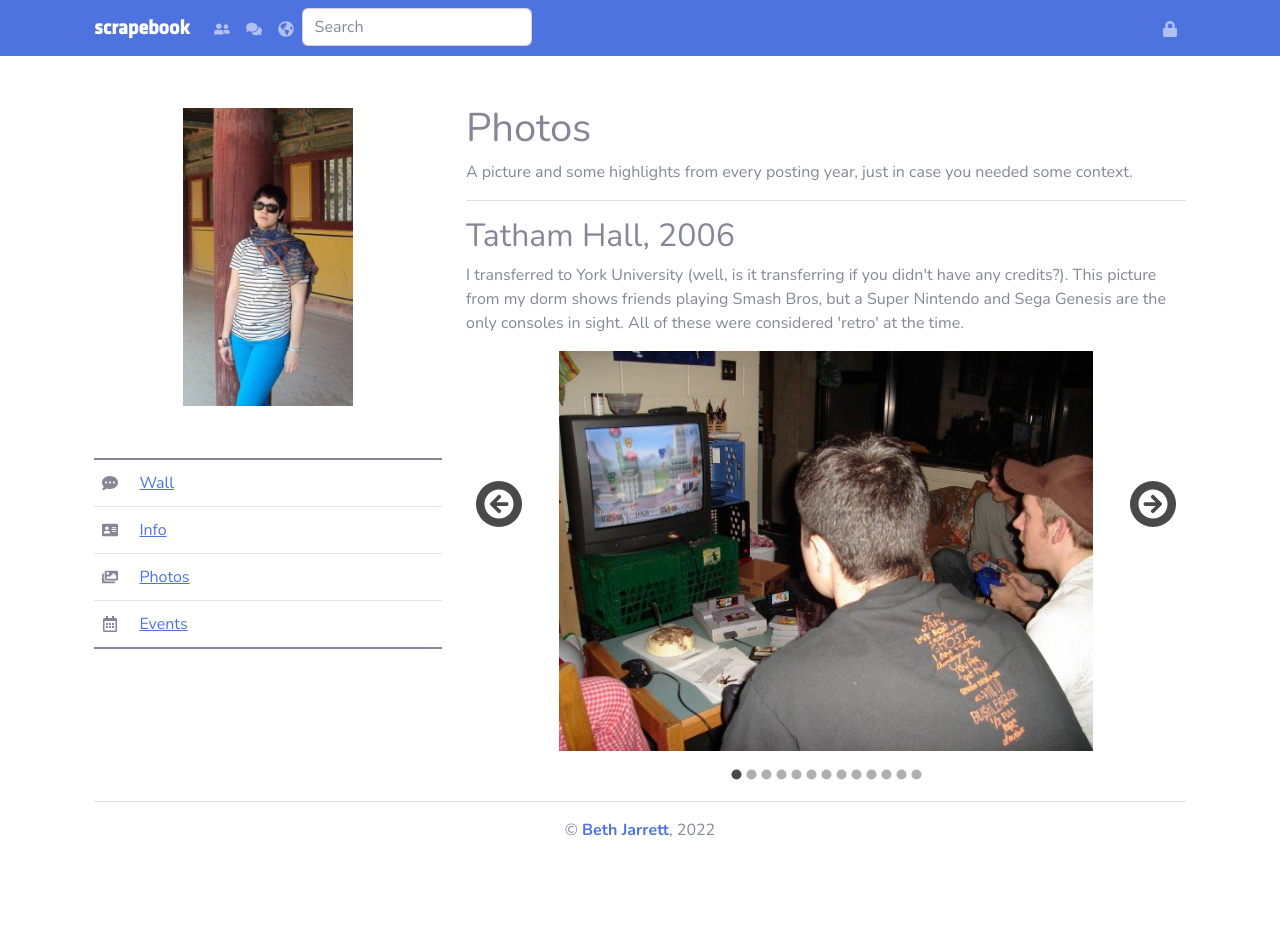
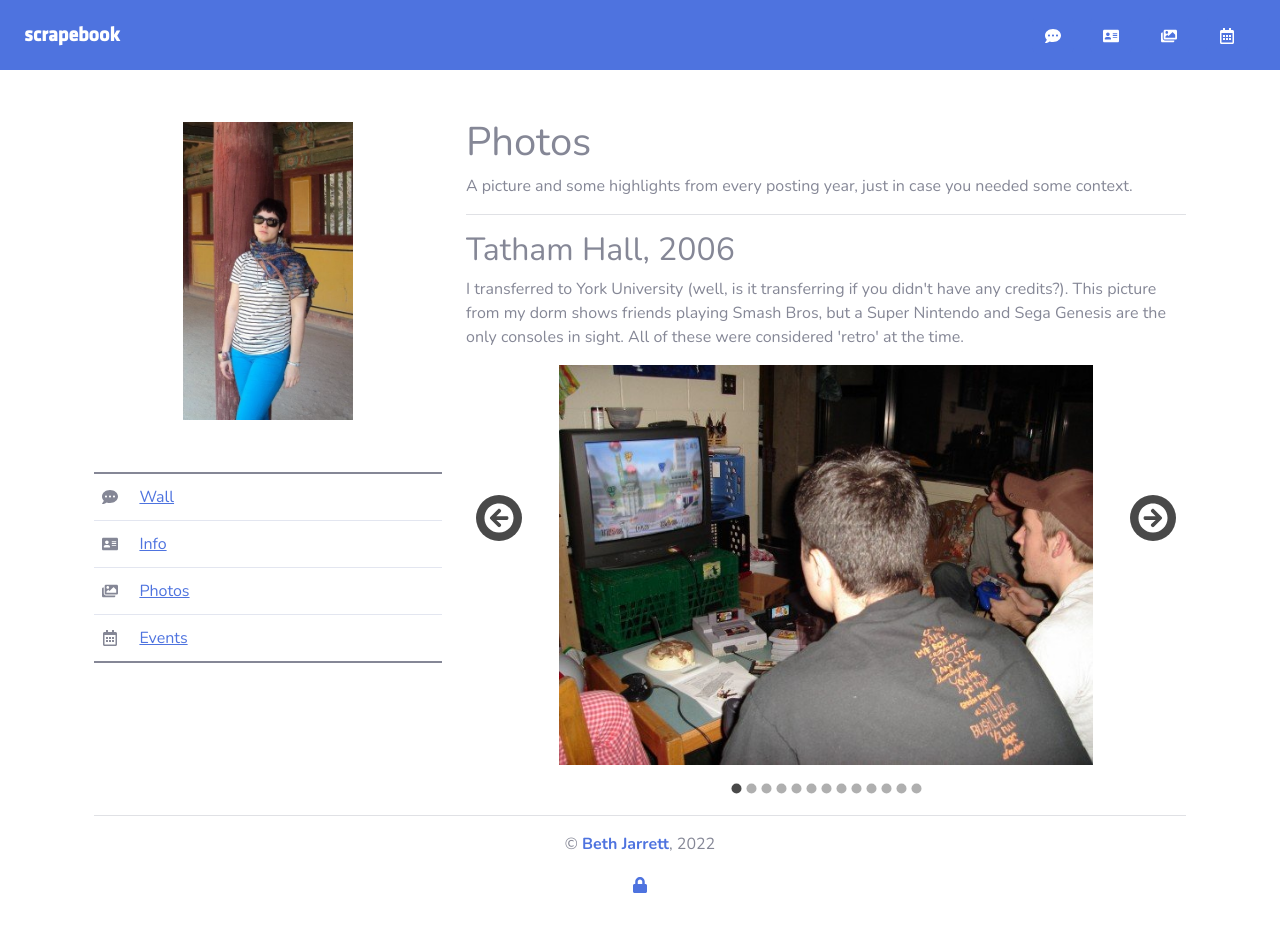
Before and after one commit to bethjarrett/capstone_frontend, a React (Create React App) app: page /photos in a window 1280 px wide. Shown: the top 932 px of the page. Before the commit the page ends 866 px from the top, so only its background shows below. Built offline with nearby package versions, Linux system fonts and the light colour scheme.

Commit message:
updated navbar, footer

```diff
--- a/src/components/Footer/Footer.js
+++ b/src/components/Footer/Footer.js
@@ -1,10 +1,12 @@
 import React from 'react'
+import { FaLock } from 'react-icons/fa';
 
 const Footer = () => {
   return (
     <div className='text-center pb-4 container'>
       <hr />
-      &#169; <a href="https://bethjarrett.ca/">Beth Jarrett</a>, 2022
+      <p>&#169; <a href="https://bethjarrett.ca/">Beth Jarrett</a>, 2022</p>
+      <p><a href="/login"><FaLock /></a></p>
     </div>
   )
 }
--- a/src/components/Navigation/Navigation.js
+++ b/src/components/Navigation/Navigation.js
@@ -1,24 +1,18 @@
 import React from 'react';
 
-import {Link} from "react-router-dom";
-import { FaUserFriends, FaComments, FaGlobeAmericas, FaLock } from 'react-icons/fa';
+import { FaCommentDots, FaAddressCard, FaImages, FaRegCalendarAlt } from 'react-icons/fa';
 
 class Navigation extends React.Component {
     render() {
       return(
-<nav className="navbar navbar-expand-lg navbar-dark bg-primary">
-    <div className="container"><Link to="/" className="navbar-brand">scrapebook</Link>
-        <div className="collapse navbar-collapse" id="fakebookNavbar">
-            <ul className="navbar-nav me-auto mb-2 mb-lg-0">
-                <li className="nav-item"><a className="nav-link"><FaUserFriends /></a></li>
-                <li className="nav-item"><a className="nav-link"><FaComments /></a></li>
-                <li className="nav-item"><a className="nav-link"><FaGlobeAmericas /></a></li>
-                <form><input className="form-control" type="text" placeholder="Search" aria-label="Search" /></form>
-            </ul>
-            <ul className="navbar-nav mb-2 mb-lg-0">
-                <li className="nav-item"><Link to="/login" className="nav-link"><FaLock /></Link></li>
-            </ul>
-        </div>
+<nav className="navbar navbar-expand navbar-dark bg-primary">
+    <div className="container-fluid"><a href="/" className="navbar-brand">scrapebook</a>
+        <ul className="navbar-nav ms-auto mb-2 mb-lg-0">
+            <li className='nav-ite'><a href="/" className="nav-link"><button type="button" className="btn btn-primary"><FaCommentDots /></button></a></li>
+            <li className="nav-item"><a className="nav-link"><button type="button" className="btn btn-primary" data-toggle="modal" data-target="#modalCenter"><FaAddressCard /></button></a></li>
+            <li className="nav-item"><a className="nav-link" href="/photos"><button type="button" className="btn btn-primary"><FaImages /></button></a></li>
+            <li className="nav-item"><a className="nav-link" href="/quiz"><button type="button" className="btn btn-primary"><FaRegCalendarAlt /></button></a></li>
+        </ul>
     </div>
 </nav>
         );
```
